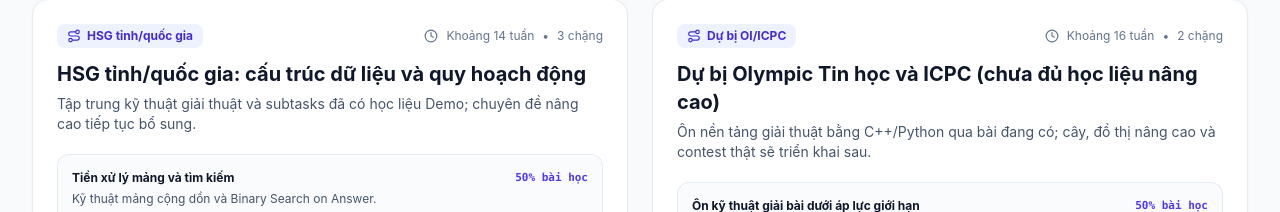
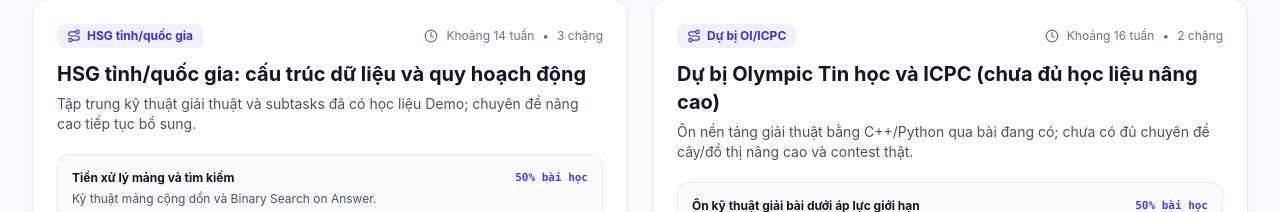
Before and after one commit to tbao4151/web_lap_trinh, a Next.js app: page /lo-trinh in a window 1280 px wide. Shown: the part 1040-1252 px from the top of the page. Built offline with nearby package versions, Linux system fonts and the light colour scheme.

Commit message:
fix: explicitly disclose missing OI/ICPC advanced curriculum in path subtitle

```diff
--- a/src/data/competitive-paths.ts
+++ b/src/data/competitive-paths.ts
@@ -137,7 +137,7 @@ export const COMPETITIVE_LEARNING_PATHS: LearningPath[] = [
     id: 'path-career',
     slug: 'du-bi-oi-icpc-nang-cao',
     title: 'Dự bị Olympic Tin học và ICPC (chưa đủ học liệu nâng cao)',
-    subtitle: 'Ôn nền tảng giải thuật bằng C++/Python qua bài đang có; cây, đồ thị nâng cao và contest thật sẽ triển khai sau.',
+    subtitle: 'Ôn nền tảng giải thuật bằng C++/Python qua bài đang có; chưa có đủ chuyên đề cây/đồ thị nâng cao và contest thật.',
     // Persisted demo activeGoal uses this legacy key. Display metadata below
     // overrides its old "software career" meaning without migrating localStorage.
     goal: 'career-cs',
```
